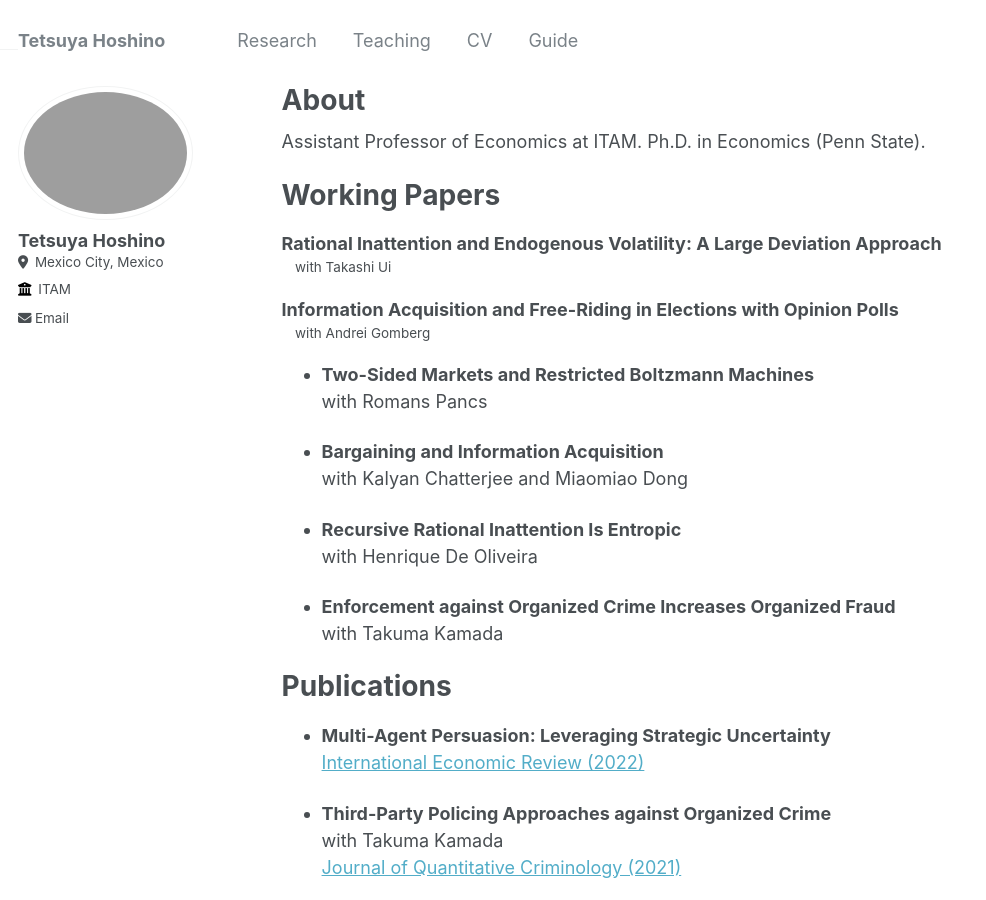
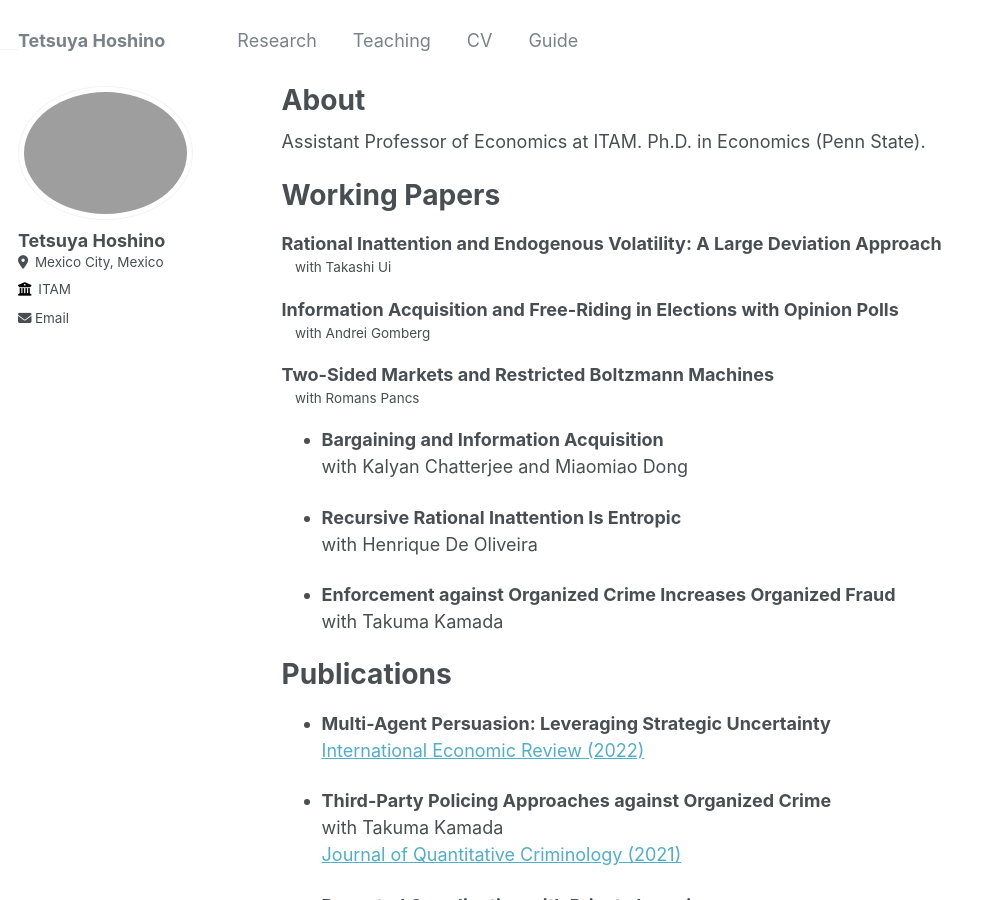
Before and after one commit to tetsuyahoshino137/tetsuyahoshino137.github.io, a Jekyll site: the page built from _pages/about.md, in a window 1280 px wide and 900 px high. Shown: the whole window, without its empty margins (0-986 px from the left). Built offline with Jekyll 4.4.1, drawn with Linux system fonts in a browser that asks for light colours.

```diff
--- a/_pages/about.md
+++ b/_pages/about.md
@@ -12,13 +12,13 @@ Assistant Professor of Economics at ITAM. Ph.D. in Economics (Penn State).
 Working Papers
 ======
 **Rational Inattention and Endogenous Volatility: A Large Deviation Approach**
-:   with Takashi Ui
+: with Takashi Ui
 
 **Information Acquisition and Free-Riding in Elections with Opinion Polls**
-:   with Andrei Gomberg
+:  with Andrei Gomberg
 
-- **Two-Sided Markets and Restricted Boltzmann Machines**
-with Romans Pancs
+**Two-Sided Markets and Restricted Boltzmann Machines**
+:   with Romans Pancs
 
 - **Bargaining and Information Acquisition**
 with Kalyan Chatterjee and Miaomiao Dong
```
